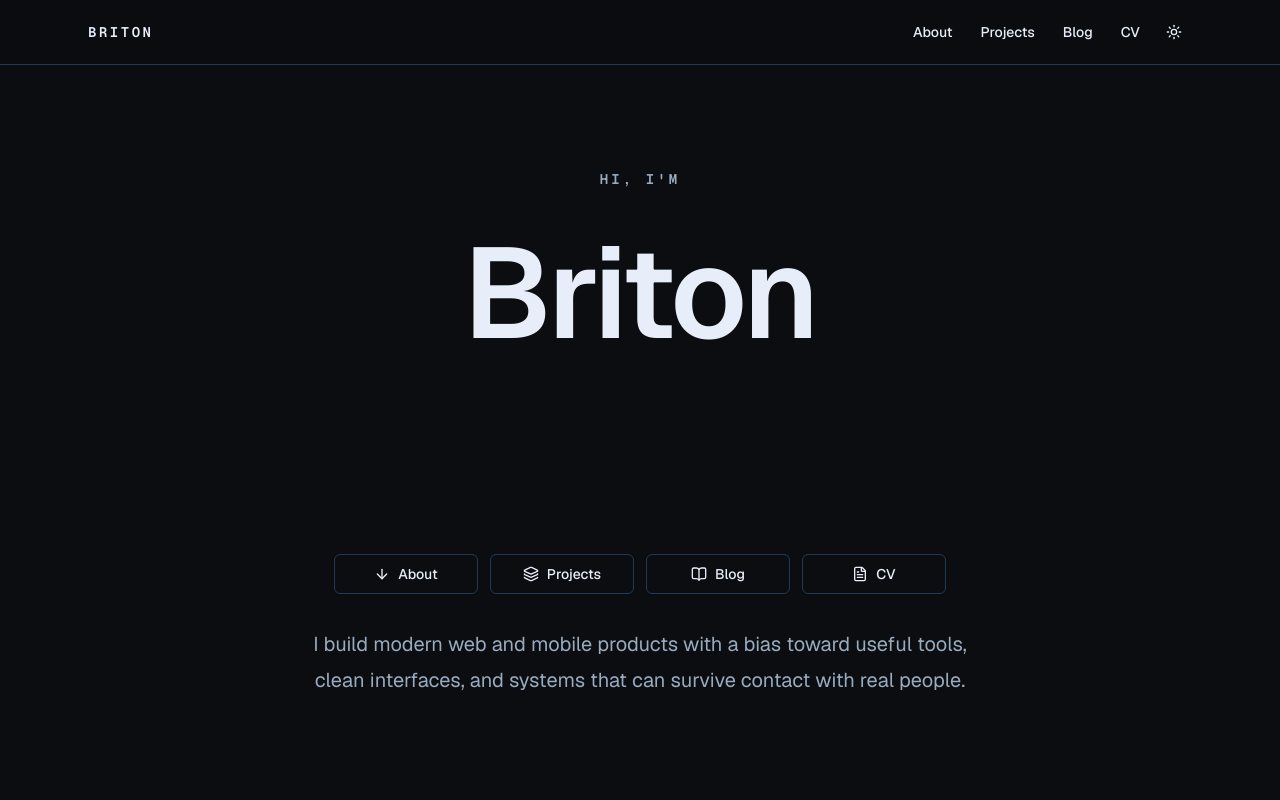
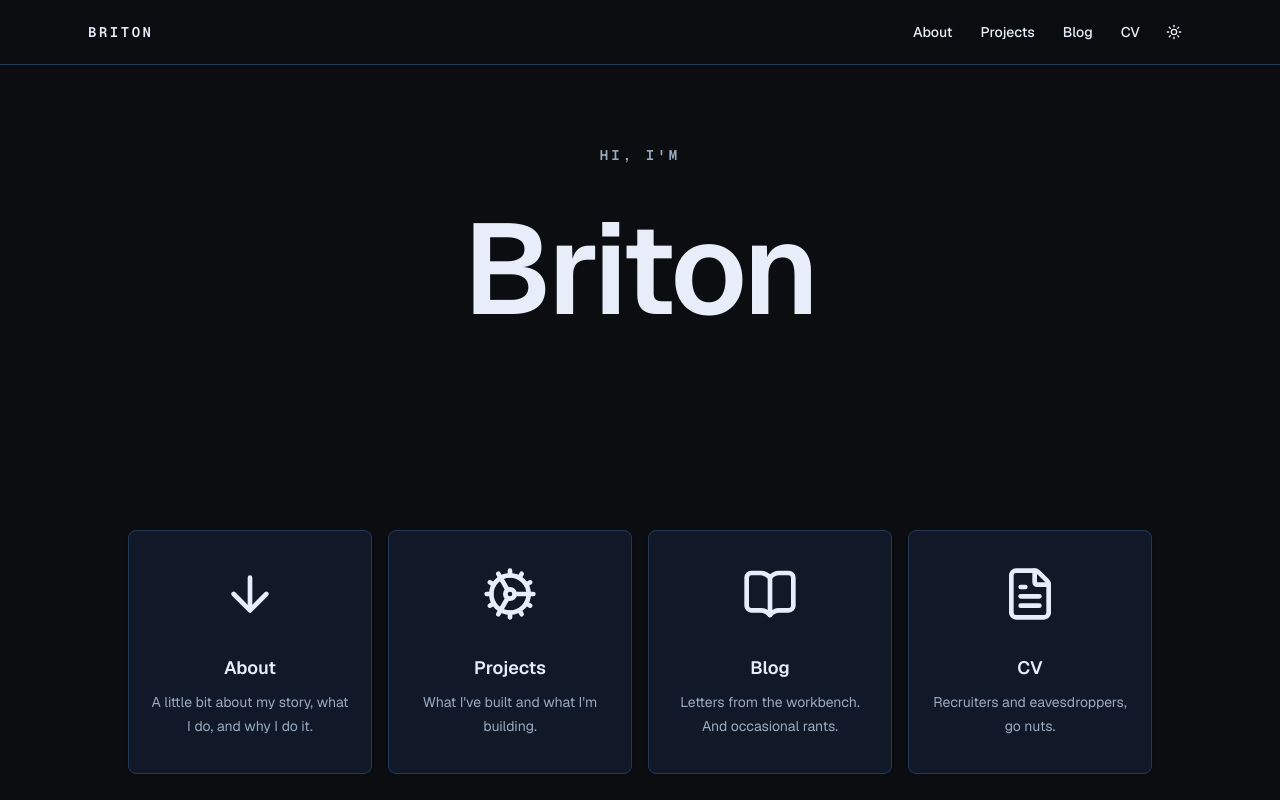
Before and after one commit to IAmUser4574/portfolio, a Next.js app: page / in a window 1280 px wide. Shown: the top 800 px of the page. Built offline with nearby package versions, Linux system fonts and the light colour scheme.

Commit message:
feat: home tiles improved in content and layout

```diff
--- a/app/page.tsx
+++ b/app/page.tsx
@@ -2,6 +2,7 @@ import {
   ArrowDown,
   BookOpen,
   BriefcaseBusiness,
+  Cog,
   FileText,
   Layers3,
   Mail,
@@ -18,25 +19,25 @@ const homeTiles = [
   {
     title: "About",
     href: "#about",
-    description: "How I think, what I build, and where this homebase points.",
+    description: "A little bit about my story, what I do, and why I do it.",
     icon: ArrowDown,
   },
   {
     title: "Projects",
     href: "/projects",
-    description: "Product ideas, technical experiments, and shipped work.",
-    icon: Layers3,
+    description: "What I've built and what I'm building.",
+    icon: Cog,
   },
   {
     title: "Blog",
     href: "/blog",
-    description: "Notes on software, systems, product craft, and learning.",
+    description: "Letters from the workbench. And occasional rants.",
     icon: BookOpen,
   },
   {
     title: "CV",
     href: "/cv",
-    description: "Experience, skills, tooling, and practical background.",
+    description: "Recruiters and eavesdroppers, go nuts.",
     icon: FileText,
   },
 ];
@@ -69,30 +70,39 @@ export default function Home() {
           </p>
           <Name />
 
-          <div className="mt-8 flex w-full flex-wrap justify-center gap-3">
+          <div className="mt-8 grid w-full max-w-5xl grid-cols-2 gap-3 sm:grid-cols-4 sm:gap-4">
             {homeTiles.map((tile) => {
               const Icon = tile.icon;
+              const tileClassName =
+                "group flex min-h-36 flex-col items-center justify-center gap-8 rounded-lg border bg-card p-4 text-center shadow-sm transition-all hover:-translate-y-1 hover:border-foreground hover:shadow-lg focus-visible:outline-none focus-visible:ring-4 focus-visible:ring-ring/30 sm:aspect-square sm:min-h-40 sm:p-5";
+              const tileContent = (
+                <>
+                  <span className="flex size-14 items-center justify-center text-foreground transition-transform group-hover:scale-110">
+                    <Icon className="size-14" />
+                  </span>
+                  <span>
+                    <span className="block text-lg font-semibold text-foreground">
+                      {tile.title}
+                    </span>
+                    <span className="mt-2 block text-sm leading-6 text-muted-foreground">
+                      {tile.description}
+                    </span>
+                  </span>
+                </>
+              );
 
               return (
-                <Button
-                  key={tile.title}
-                  asChild
-                  variant="outline"
-                  size="lg"
-                  className="min-w-36 transition-all hover:-translate-y-0.5 hover:border-foreground hover:shadow-md"
-                >
+                <div key={tile.title}>
                   {tile.href.startsWith("#") ? (
-                    <a href={tile.href}>
-                      <Icon />
-                      {tile.title}
+                    <a href={tile.href} className={tileClassName}>
+                      {tileContent}
                     </a>
                   ) : (
-                    <Link href={tile.href}>
-                      <Icon />
-                      {tile.title}
+                    <Link href={tile.href} className={tileClassName}>
+                      {tileContent}
                     </Link>
                   )}
-                </Button>
+                </div>
               );
             })}
           </div>
```
